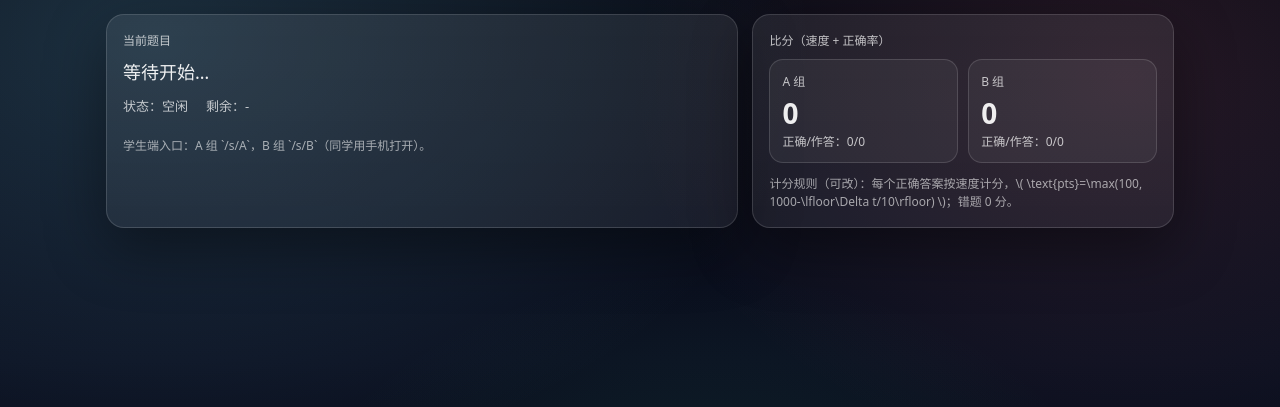
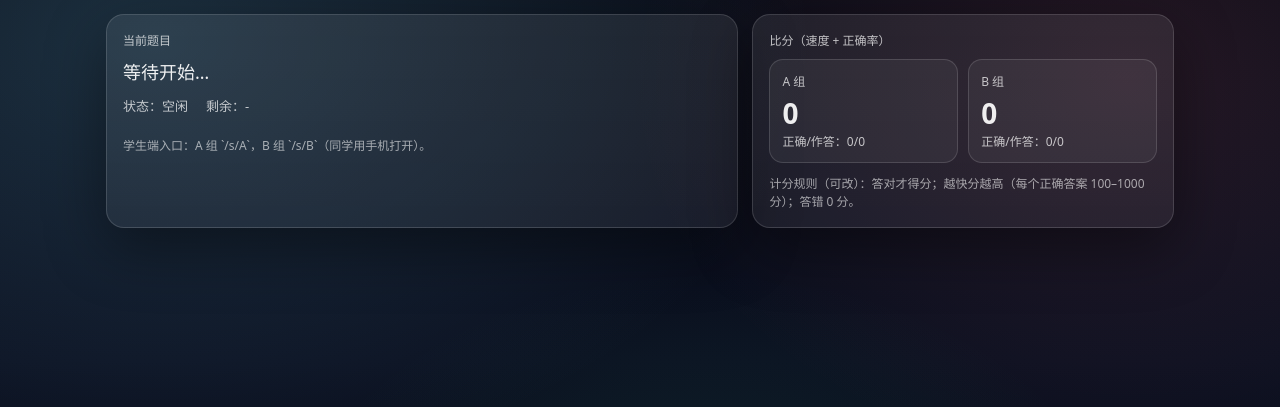
Before and after one commit to garywanggali/chinese-class-game, a Flask app: page /teacher in a window 1280 px wide. Shown: the part 79-486 px from the top of the page. Run offline with Flask 2, Linux system fonts and the light colour scheme; data that the repository does not hold is empty.

Commit message:
Tidy scoring rule text
Made-with: Cursor

```diff
--- a/templates/teacher.html
+++ b/templates/teacher.html
@@ -55,7 +55,7 @@
             </div>
           </div>
           <div class="hint">
-            计分规则（可改）：每个正确答案按速度计分，\( \text{pts}=\max(100, 1000-\lfloor\Delta t/10\rfloor) \)；错题 0 分。
+            计分规则（可改）：答对才得分；越快分越高（每个正确答案 100–1000 分）；答错 0 分。
           </div>
         </div>
       </section>
```
